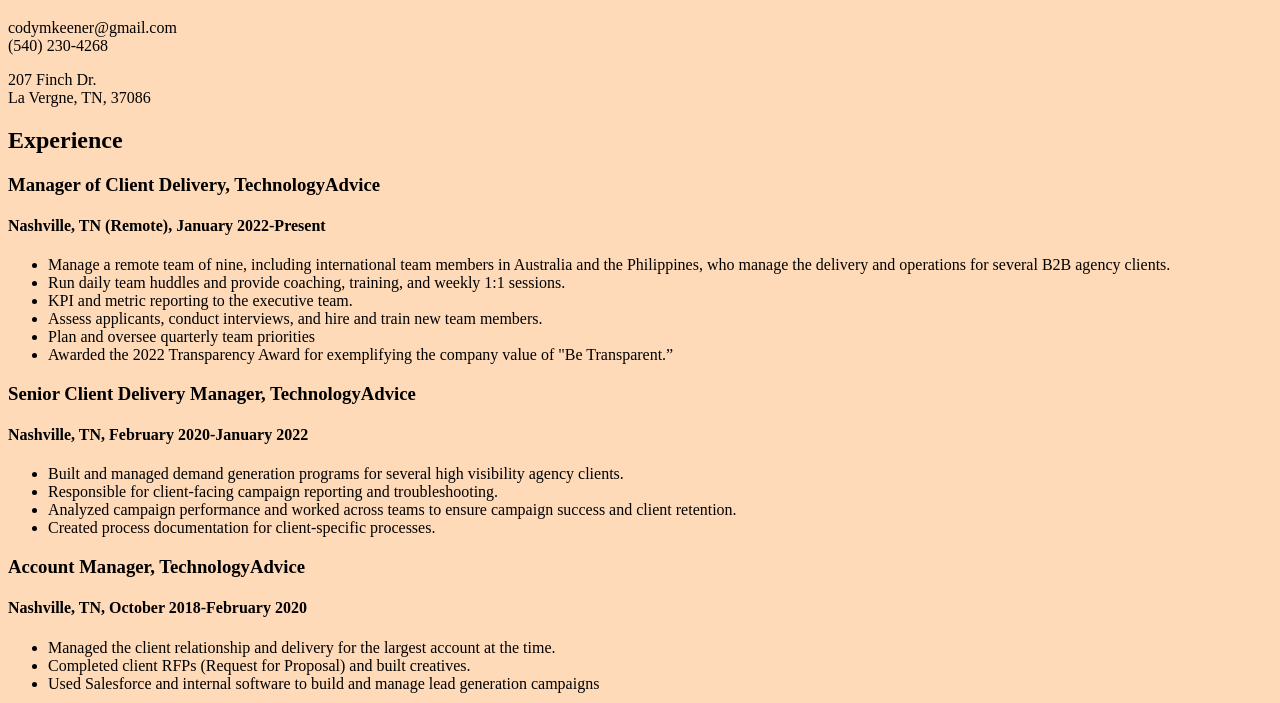
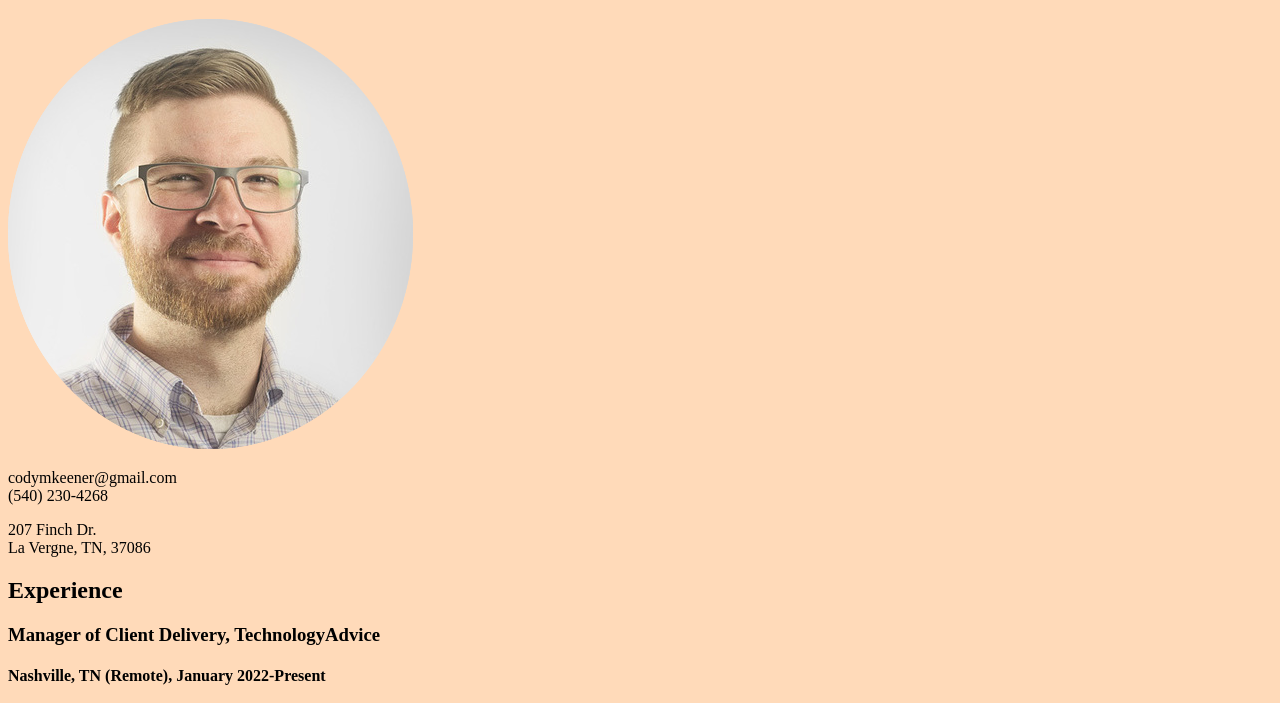
Before and after one commit to codyKeener/LAB-HTML-Resume, a plain HTML site: page index.html in a window 1280 px wide. Shown: the part 61-764 px from the top of the page. Drawn offline with Linux system fonts and the light colour scheme.

Commit message:
started coding on main again... Only added an image to index.html

```diff
--- a/index.html
+++ b/index.html
@@ -8,6 +8,7 @@
 </head>
 <body>
   <h1>Cody Keener</h1>
+  <img src="Cody Face Circle.png">
   <p>codymkeener@gmail.com
     <br>(540) 230-4268</p>
   <p>207 Finch Dr.
```
Also changed, not shown: Cody Face Circle.png (added).
